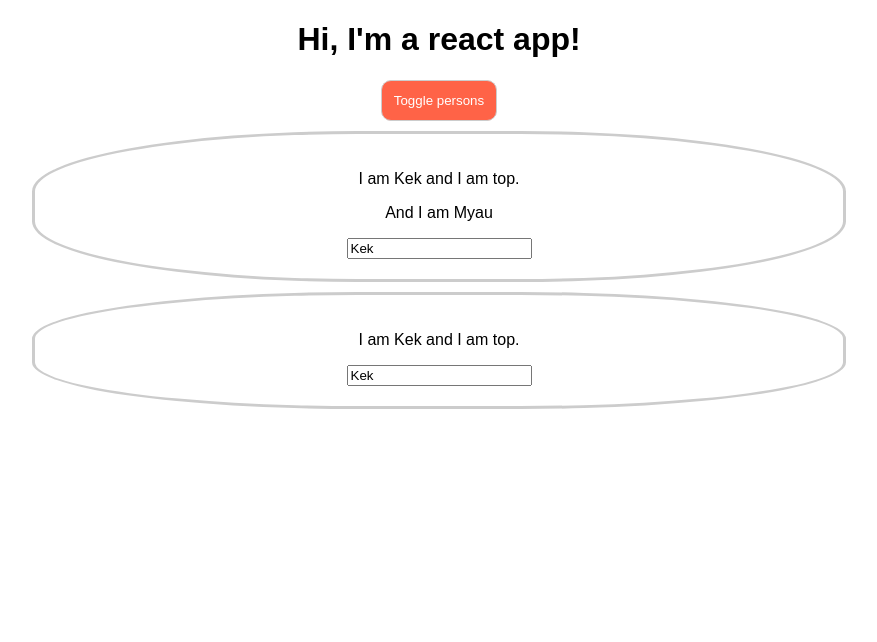
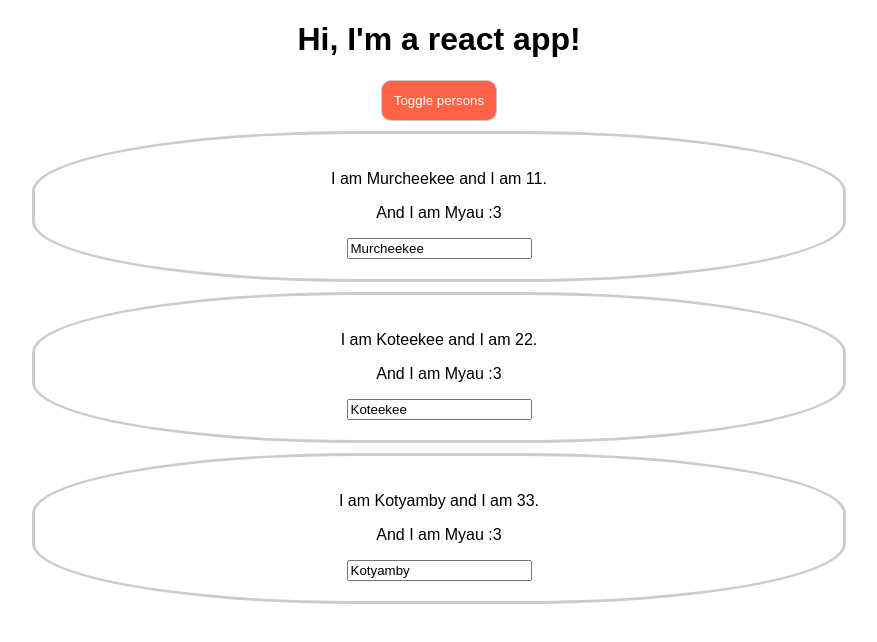
Before and after one commit to marivech/react-test, a React (Create React App) app: page / in a window 1280 px wide. Both pictures are taken after a click on the button "Toggle persons". Shown: the top 642 px of the page, without its empty margins (201-1078 px from the left). Built offline with nearby package versions, Linux system fonts and the light colour scheme.

Commit message:
correct event handler

```diff
--- a/src/App.js
+++ b/src/App.js
@@ -8,32 +8,44 @@ class App extends Component {
       {
         name: 'Murcheekee',
         info: 11,
+        id: 'id0',
       },
       {
         name: 'Koteekee',
         info: 22,
+        id: 'id1',
       },
       {
         name: 'Kotyamby',
         info: 33,
+        id: 'id2',
       },
     ],
     name: 'Kek',
     info: 'top',
     showPersons: false,
   }
-  switchNameHandler = (newName) => {
-    this.setState({
-      name: newName,
-    })
+  deletePersonHandler = (i) => {
+    const persons = this.state.persons;
+    persons.splice(i, 1);
+    this.setState({ persons });
   }
   togglePersonsHandler = () => {
     const doesShow = this.state.showPersons;
     this.setState({ showPersons: !doesShow })
   };
-  changeNameHandler = (event) => {
+  changeNameHandler = (event, id) => {
+    const personIndex = this.state.persons.findIndex((elm) => elm.id === id);
+    const person = {
+      ...this.state.persons[personIndex]
+    };
+    person.name = event.target.value;
+
+    const persons = [...this.state.persons];
+    persons[personIndex] = person;
+
     this.setState({
-      name: event.target.value
+      persons: persons,
     })
   };
 
@@ -52,16 +64,34 @@ class App extends Component {
     if (this.state.showPersons) {
       persons = (
         <div>
-          <Person
-            name={ this.state.name }
-            info={ this.state.info }>
+          {
+            this.state.persons.map((person, i) =>
+            (
+              <Person
+                click={ () => this.deletePersonHandler(i) }
+                changed={ (event) =>  this.changeNameHandler(event, person.id) }
+                name={ person.name }
+                info={ person.info }
+                key={ person.id }>
+                    And I am Myau :3
+              </Person>
+            ))
+          }
+          {/* <Person
+            name={ this.state.persons[0].name }
+            info={ this.state.persons[0].info }>
                 And I am Myau
           </Person>
           <Person
-            name={ this.state.name }
-            info={ this.state.info }
+            name={ this.state.persons[1].name }
+            info={ this.state.persons[1].info }
             click={ this.switchNameHandler.bind(this, "Kotyamby!") }
             changed={ this.changeNameHandler } />
+          <Person
+            name={ this.state.persons[2].name }
+            info={ this.state.persons[2].info }>
+                And I am :3
+          </Person> */}
         </div>
       );
     }
```
